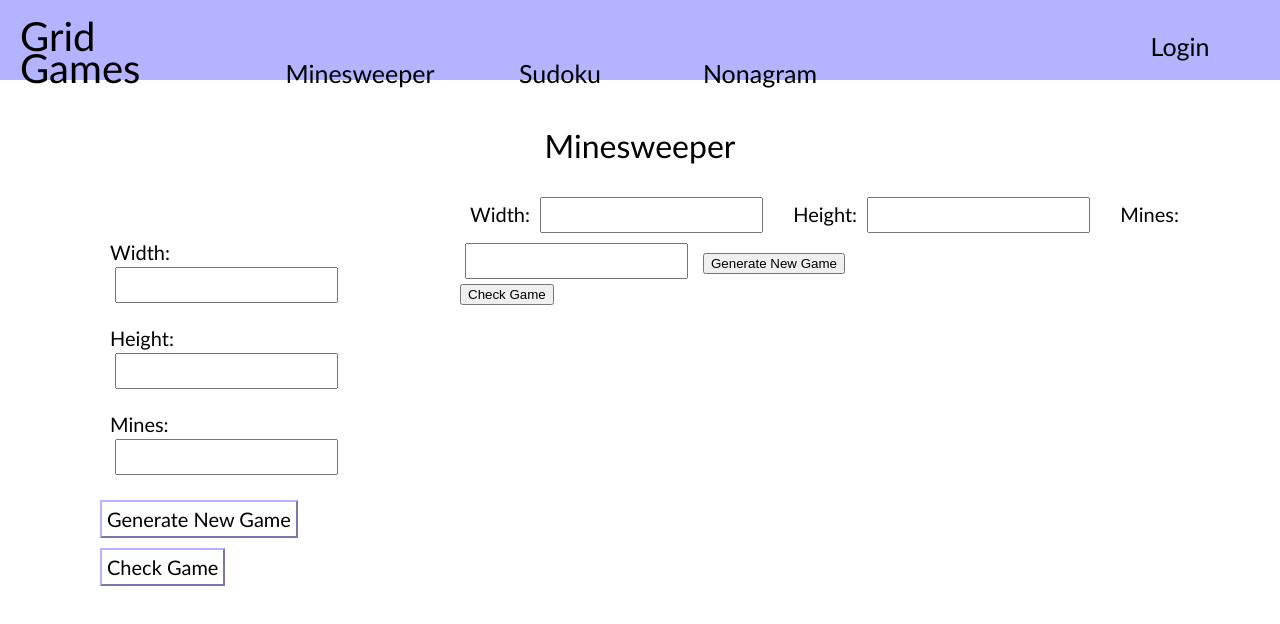
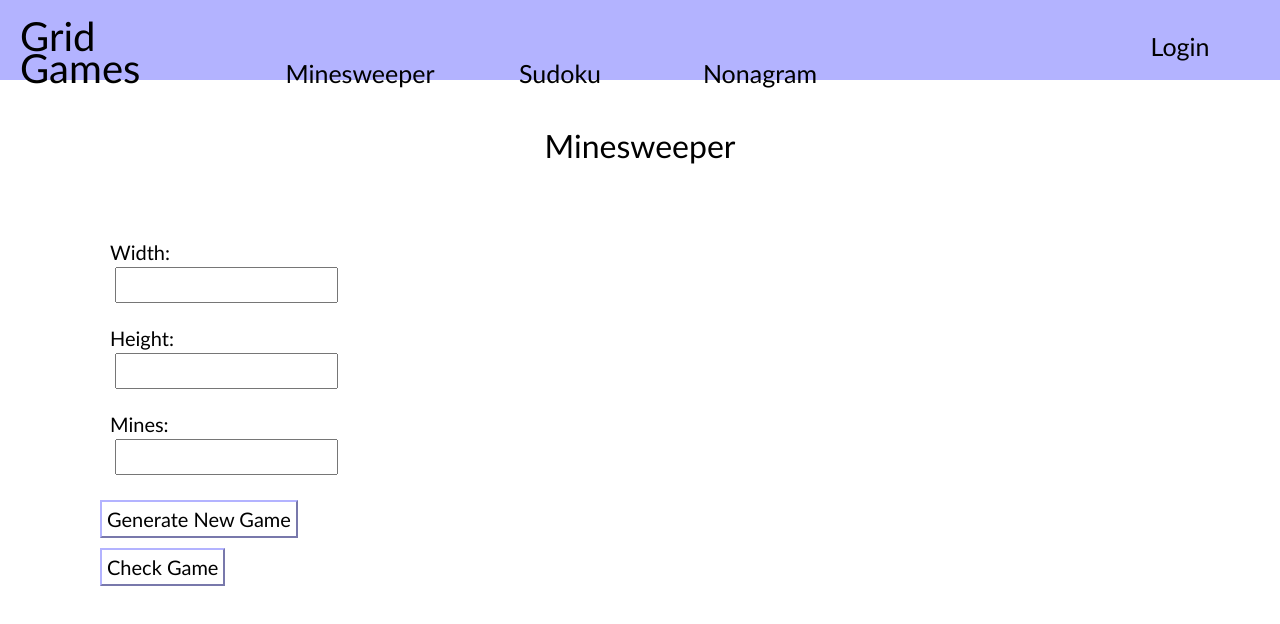
Before and after one commit to MyaDavis5753/Team-Software-Project-K, an Angular app: page /minesweeper in a window 1280 px wide. Shown: the top 624 px of the page. Built offline with nearby package versions, Linux system fonts and the light colour scheme.

Commit message:
Updated with CSS styling

```diff
--- a/src/app/minesweeper/minesweeper.component.html
+++ b/src/app/minesweeper/minesweeper.component.html
@@ -29,28 +29,6 @@
 		<p class="incorrect" *ngIf="hasWon == false">Incorrect!</p>
 	</div>
 
-<form (submit)="setupGame(width, height, mines)">
-	<label>
-		Width:
-		<input type="number" name="nWidth" [(ngModel)]="width" step="1" max="20" ng-pattern="integerval" required />
-	</label>
-	<label>
-		Height:
-		<input type="number" name="nHeight" [(ngModel)]="height" step="1" max="20" ng-pattern="integerval" required />
-	</label>
-	<label>
-		Mines:
-		<input type="number" name="nMines" [(ngModel)]="mines" step="1" max="20" ng-pattern="integerval" required />
-	</label>
-	<button>
-		Generate New Game
-	</button>
-</form>
-
-<button (click)="validate()">Check Game</button>
-<p class="correct" *ngIf="hasWon == true">Correct!</p>
-<p class="incorrect" *ngIf="hasWon == false">Incorrect!</p>
-
 	<table style="float:left" id='game' *ngIf="cells">
 		<tbody>
 			<tr *ngFor="let row of cells; let r = index">
```
Lines whose indentation alone changed are shown as unchanged.
